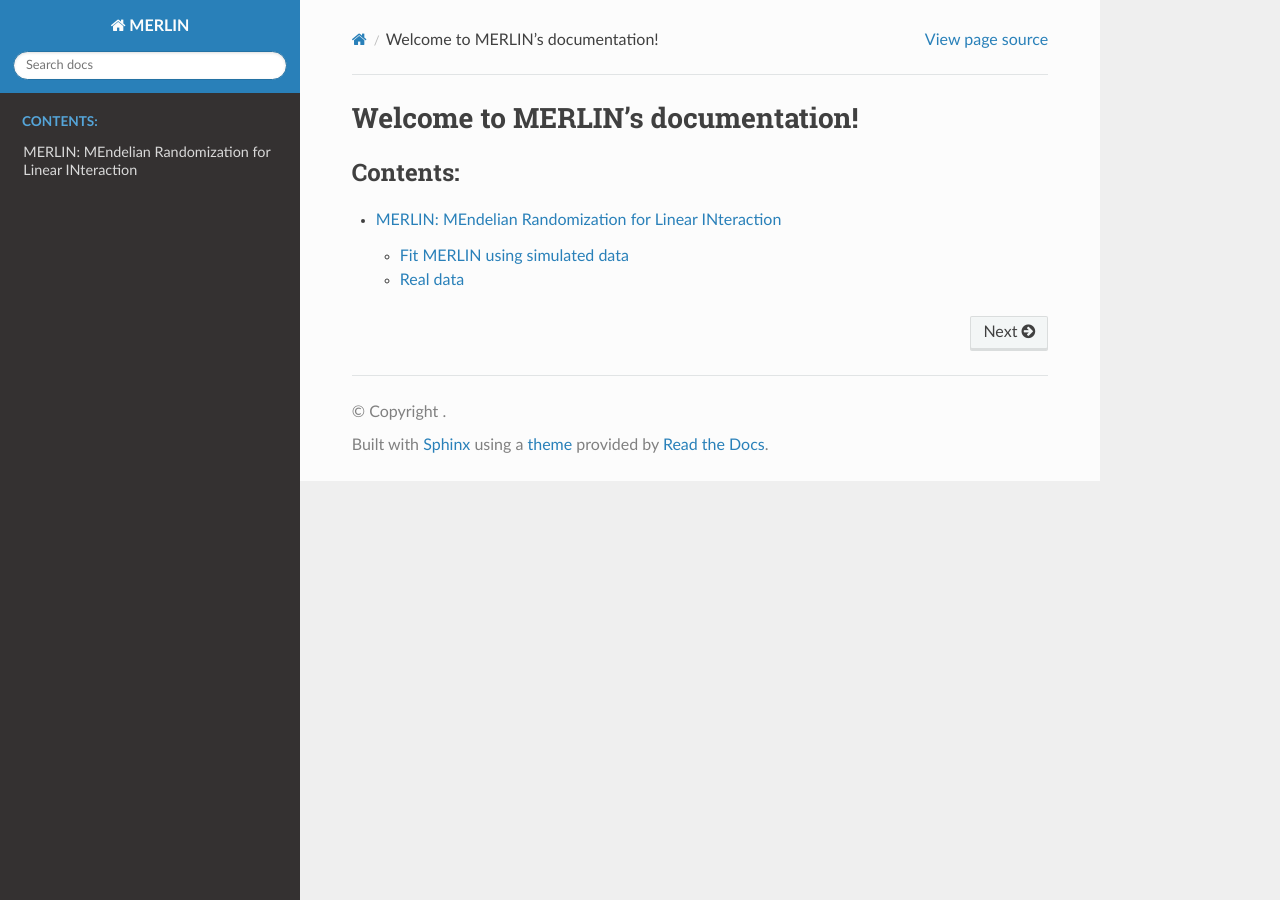
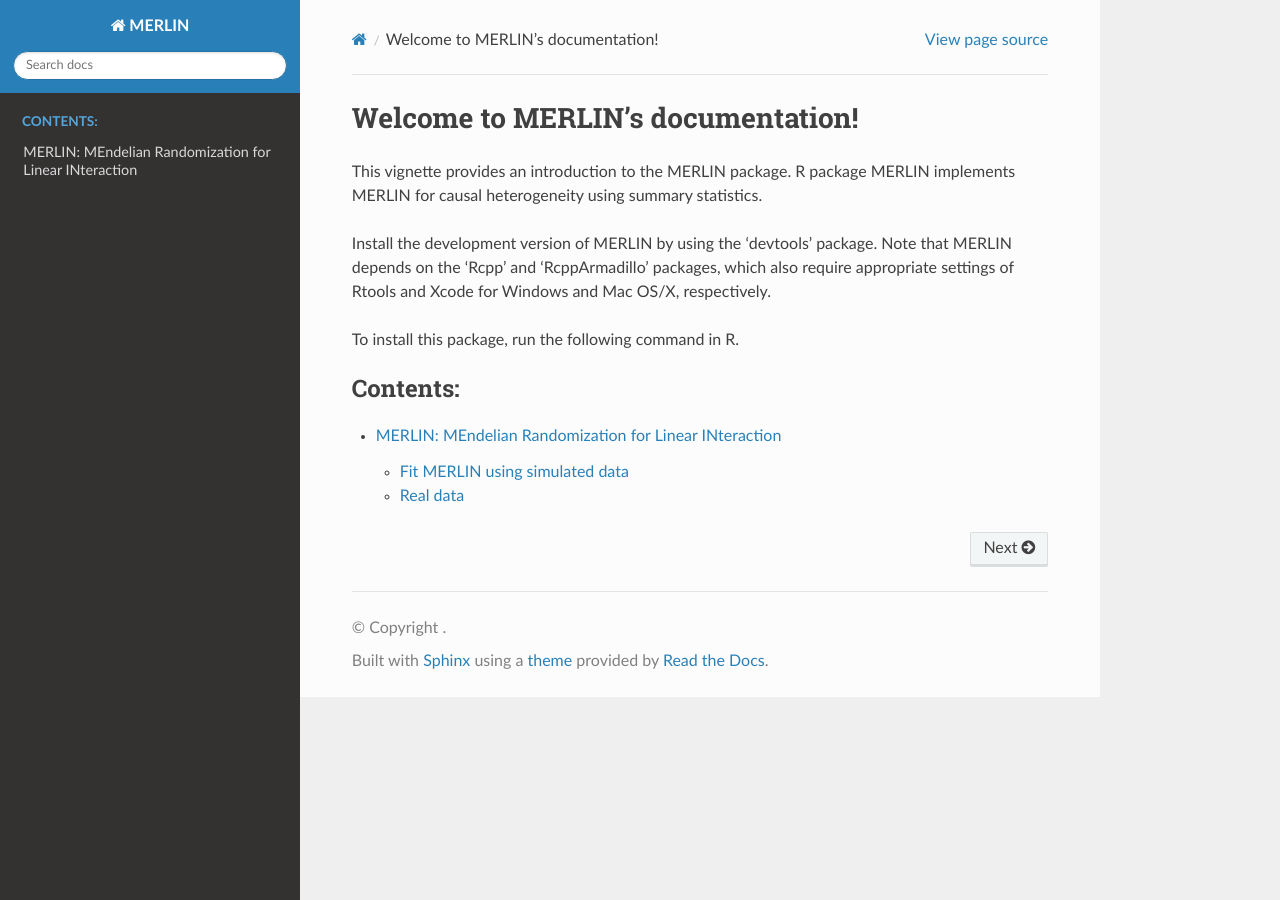
Before and after one commit to shilab-ecnu/MERLIN, a Sphinx documentation site: the page built from docs/source/index.rst, in a window 1280 px wide. Built offline with Sphinx 7.4.7 and the Read the Docs theme 3.1.0, drawn with Linux system fonts in a browser that asks for light colours.

Commit message:
Update index.rst

```diff
--- a/docs/source/index.rst
+++ b/docs/source/index.rst
@@ -2,6 +2,13 @@
 
 Welcome to MERLIN's documentation!
 =================================
+
+This vignette provides an introduction to the MERLIN package. R package MERLIN implements MERLIN for causal heterogeneity using summary statistics.
+
+Install the development version of MERLIN by using the ‘devtools’ package. Note that MERLIN depends on the ‘Rcpp’ and ‘RcppArmadillo’ packages, which also require appropriate settings of Rtools and Xcode for Windows and Mac OS/X, respectively.
+
+To install this package, run the following command in R.
+
 
 .. toctree::
    :maxdepth: 2
```
